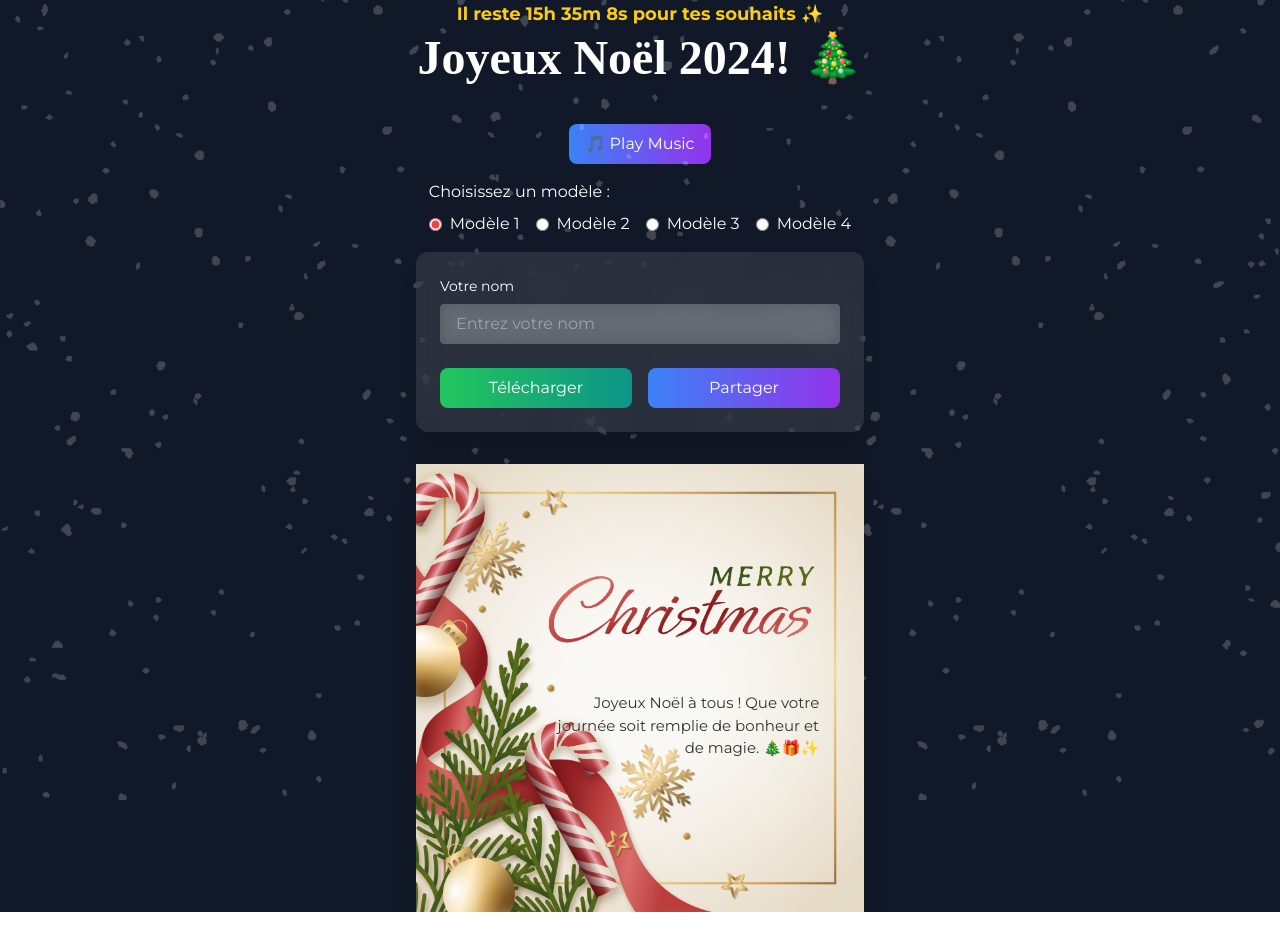
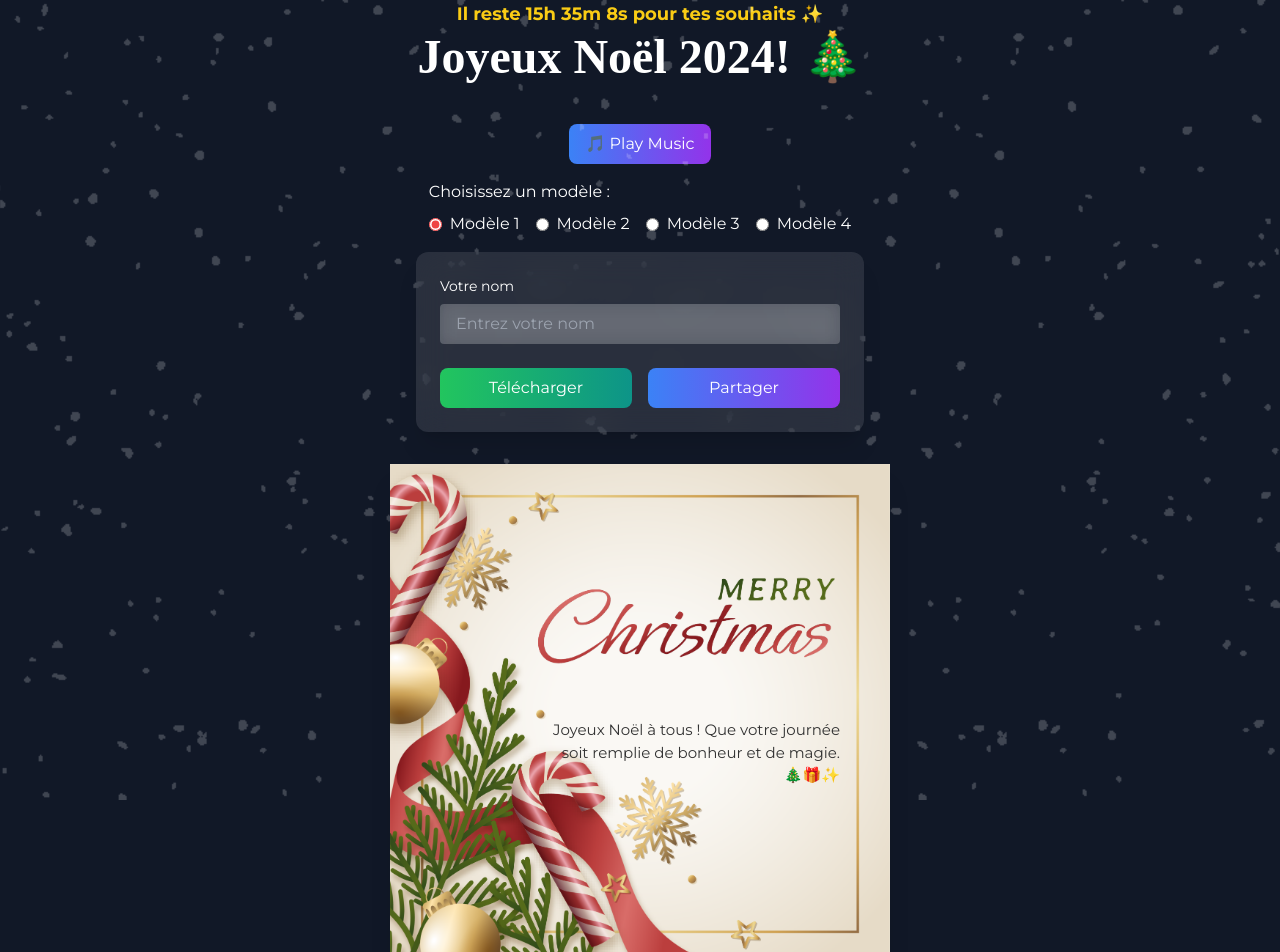
Before and after one commit to Leonelberio/christmasdotme, a Next.js app: page / in a window 1280 px wide. Shown: the top 952 px of the page. Before the commit the page ends 912 px from the top, so only its background shows below. Built offline with nearby package versions, Linux system fonts and the light colour scheme; a web font is replaced by a local one.

Commit message:
Update ChristmasCard .tsx

```diff
--- a/app/ChristmasCard .tsx
+++ b/app/ChristmasCard .tsx
@@ -348,7 +348,12 @@ Créez aussi votre carte personnalisée pour vos amis sur : https://christmas.le
       <div
         id="preview"
         className="relative mt-8 max-w-md w-full bg-black overflow-hidden shadow-xl"
-        style={{ aspectRatio: "1 / 1" }}
+        style={{
+          width: "80vw",
+          height: "80vh",
+          maxWidth: "500px",
+          maxHeight: "500px",
+        }}
       >
         <Image
           src={currentTemplate.image}
```
